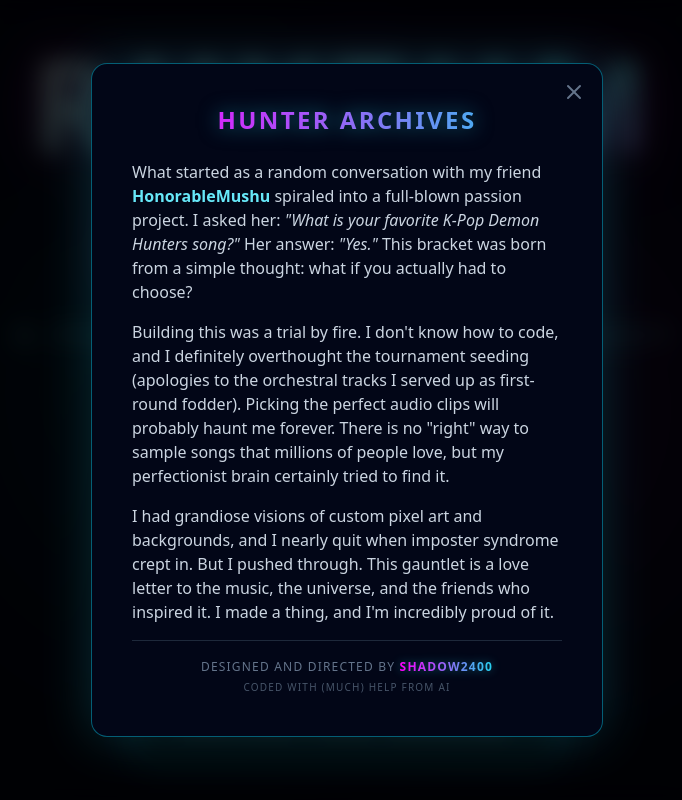
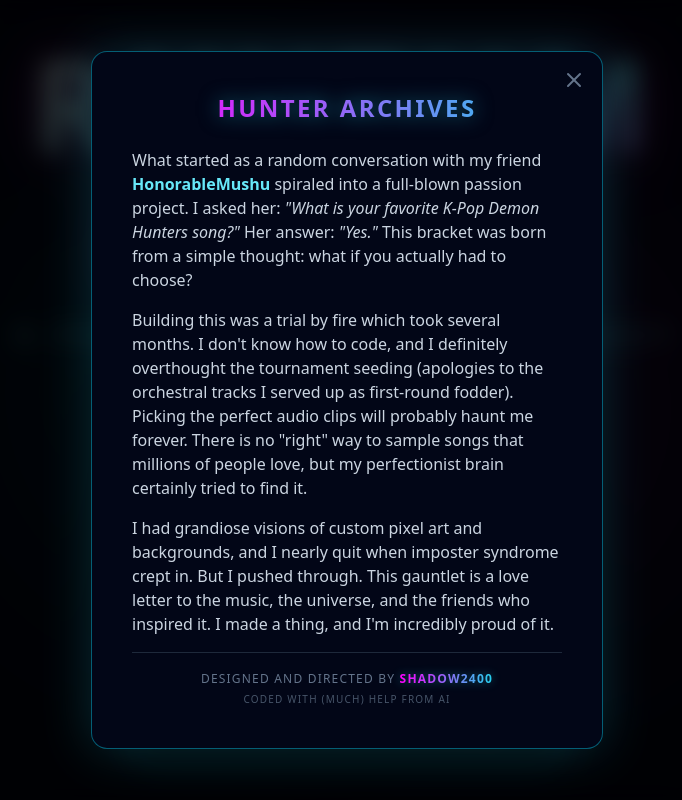
Before and after one commit to Shadow2400/rhythm-and-rite-final, a React (Vite) app: page / in a window 1280 px wide. Both pictures are taken after a click on the button "HUNTER ARCHIVES". Shown: the whole page, without its empty margins (293-975 px from the left). Built offline with nearby package versions, Linux system fonts and the light colour scheme.

Commit message:
adjusted the lore slightly

```diff
--- a/src/App.jsx
+++ b/src/App.jsx
@@ -302,7 +302,7 @@ useEffect(() => {
               What started as a random conversation with my friend <span className="text-cyan-300 font-semibold">HonorableMushu</span> spiraled into a full-blown passion project. I asked her: <em>"What is your favorite K-Pop Demon Hunters song?"</em> Her answer: <em>"Yes."</em> This bracket was born from a simple thought: what if you actually had to choose?
             </p>
             <p>
-              Building this was a trial by fire. I don't know how to code, and I definitely overthought the tournament seeding (apologies to the orchestral tracks I served up as first-round fodder). Picking the perfect audio clips will probably haunt me forever. There is no "right" way to sample songs that millions of people love, but my perfectionist brain certainly tried to find it.
+              Building this was a trial by fire which took several months. I don't know how to code, and I definitely overthought the tournament seeding (apologies to the orchestral tracks I served up as first-round fodder). Picking the perfect audio clips will probably haunt me forever. There is no "right" way to sample songs that millions of people love, but my perfectionist brain certainly tried to find it.
             </p>
             <p>
               I had grandiose visions of custom pixel art and backgrounds, and I nearly quit when imposter syndrome crept in. But I pushed through. This gauntlet is a love letter to the music, the universe, and the friends who inspired it. I made a thing, and I'm incredibly proud of it.
```
